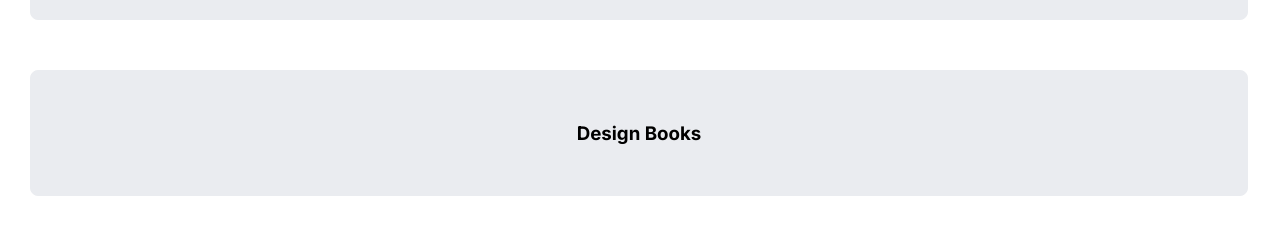
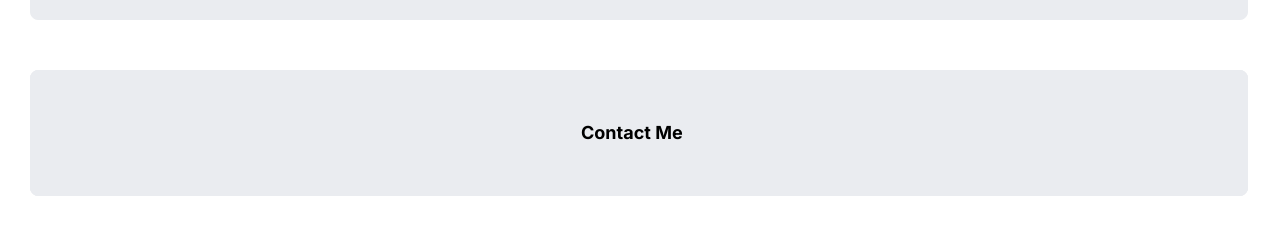
Before and after one commit to tariqyunusa/link-1, a React (Create React App) app: page / in a window 1280 px wide. Shown: the part 1122-1367 px from the top of the page. Built offline with nearby package versions, Linux system fonts and the light colour scheme.

Commit message:
added the "contact me" button

```diff
--- a/src/App.css
+++ b/src/App.css
@@ -251,6 +251,36 @@ body {
     position: absolute;
     left: 550px;
   }
+  #contact{
+    display: flex;
+    flex-direction: row;
+    justify-content: center;
+    align-items: center;
+    padding: 24px 32px;
+    gap: 8px;
+    width: 1152px;
+    height: 76px;
+    background: #eaecf0;
+    border: 1px solid #eaecf0;
+    border-radius: 8px;
+    position: absolute;
+    top: 1028px;
+    left: 22px;
+  }
+  #contact h3{
+     width: 351px;
+    height: 8px;
+    text-decoration: none;
+    color: black;
+    font-weight: bold;
+    font-size: 18px;
+    line-height: 28px;
+    display: flex;
+    align-items: center;
+    text-align: center;
+    position: absolute;
+    left: 550px;
+  }
   #slack h4 {
     display: none;
   }
--- a/src/App.js
+++ b/src/App.js
@@ -8,6 +8,7 @@ import { Pitch } from "./components/Pitch";
 import { BookDesign } from "./components/BookDesign";
 import { SocialSection } from "./components/SocialSection";
 import { Footer } from "./components/Footer";
+import { Contact } from "./components/Contact";
 
 function App() {
   return (
@@ -20,6 +21,7 @@ function App() {
         <BookPython />
         <Pitch />
         <BookDesign />
+        <Contact />
         <SocialSection />
       </div>
       <Footer />
--- /dev/null
+++ b/src/components/Contact.js
@@ -0,0 +1,11 @@
+import React from 'react'
+
+export const Contact = () => {
+  return (
+    <a href="http://">
+         <div id='contact'>
+            <h3>Contact Me</h3>
+         </div>
+    </a>
+  )
+}
```
